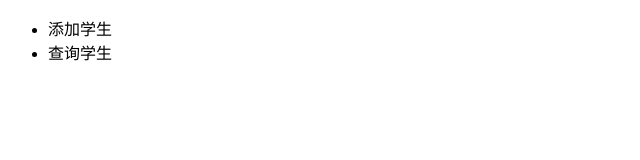
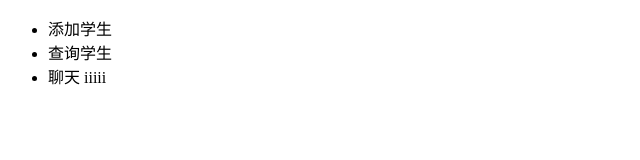
Before and after one commit to wangguog/student, a plain HTML site: page index.html in a window 1280 px wide. Shown: the full height of the page, 0-640 px from the left. Drawn offline with Linux system fonts and the light colour scheme.

Commit message:
完成聊天功能修改

```diff
--- a/index.html
+++ b/index.html
@@ -9,6 +9,7 @@
     <ul>
 	<li>添加学生</li>
 	<li>查询学生</li>
+	<li>聊天 iiiii</li>
     </ul>
 
 </body>
```
